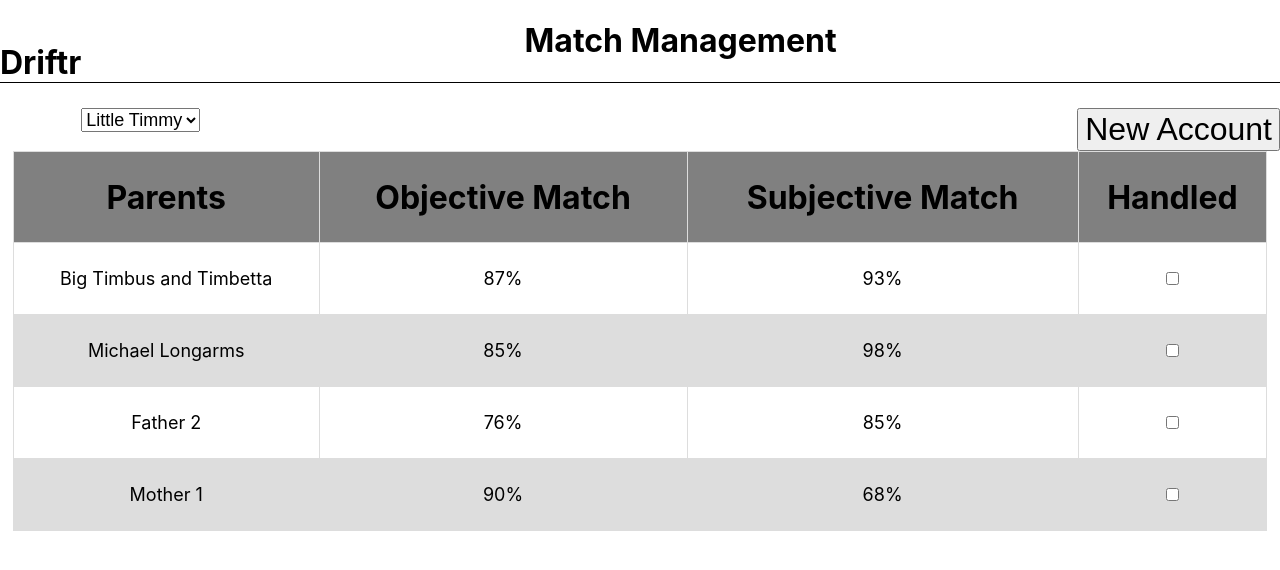
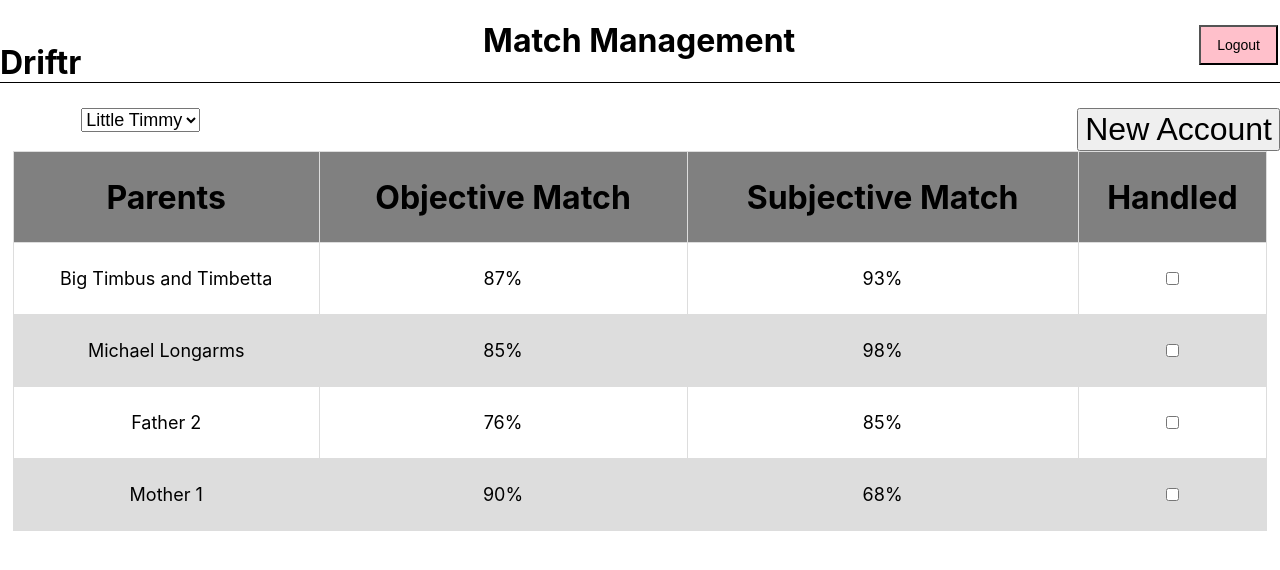
Before and after one commit to matedro/444_driftr, a React (Create React App) app: page /f/matches in a window 1280 px wide. Shown: the top 570 px of the page. Built offline with nearby package versions, Linux system fonts and the light colour scheme; the HTML template or start-up script is replaced by a standard one.

Commit message:
Added logout buttons to facilitation pages

```diff
--- a/src/facilitation/Create.js
+++ b/src/facilitation/Create.js
@@ -3,6 +3,7 @@ import './create.css'
 import {
     useHistory
 } from "react-router-dom";
+import LogoutButton from "./../LogoutButton";
 
 function Create() {
     let history = useHistory();
@@ -17,6 +18,7 @@ function Create() {
 
     return (
         <div className="faciliationNewAccount">
+            <LogoutButton />
             <header>
                 <h1 className="headerLogo">Driftr</h1>
                 <h1>New Account</h1>
--- a/src/facilitation/Matches.js
+++ b/src/facilitation/Matches.js
@@ -3,6 +3,7 @@ import './matches.css'
 import {
     useHistory
  } from "react-router-dom"
+import LogoutButton from "./../LogoutButton";
 
 function Matches() {
     let history = useHistory();
@@ -13,6 +14,7 @@ function Matches() {
 
     return (
         <div className="faciliationMatches">
+            <LogoutButton />
             <header>
                 <h1 className="headerLogo">Driftr</h1>
                 <h1>Match Management</h1>
```
